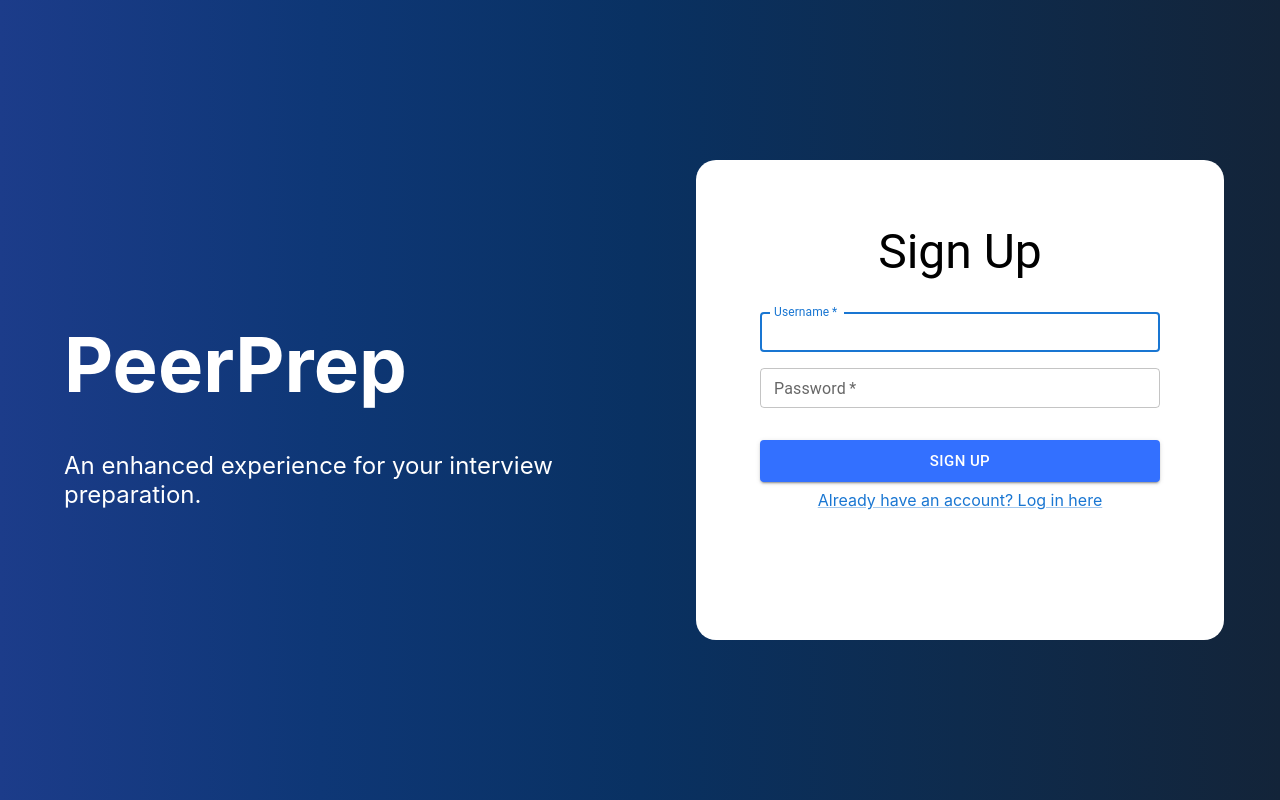
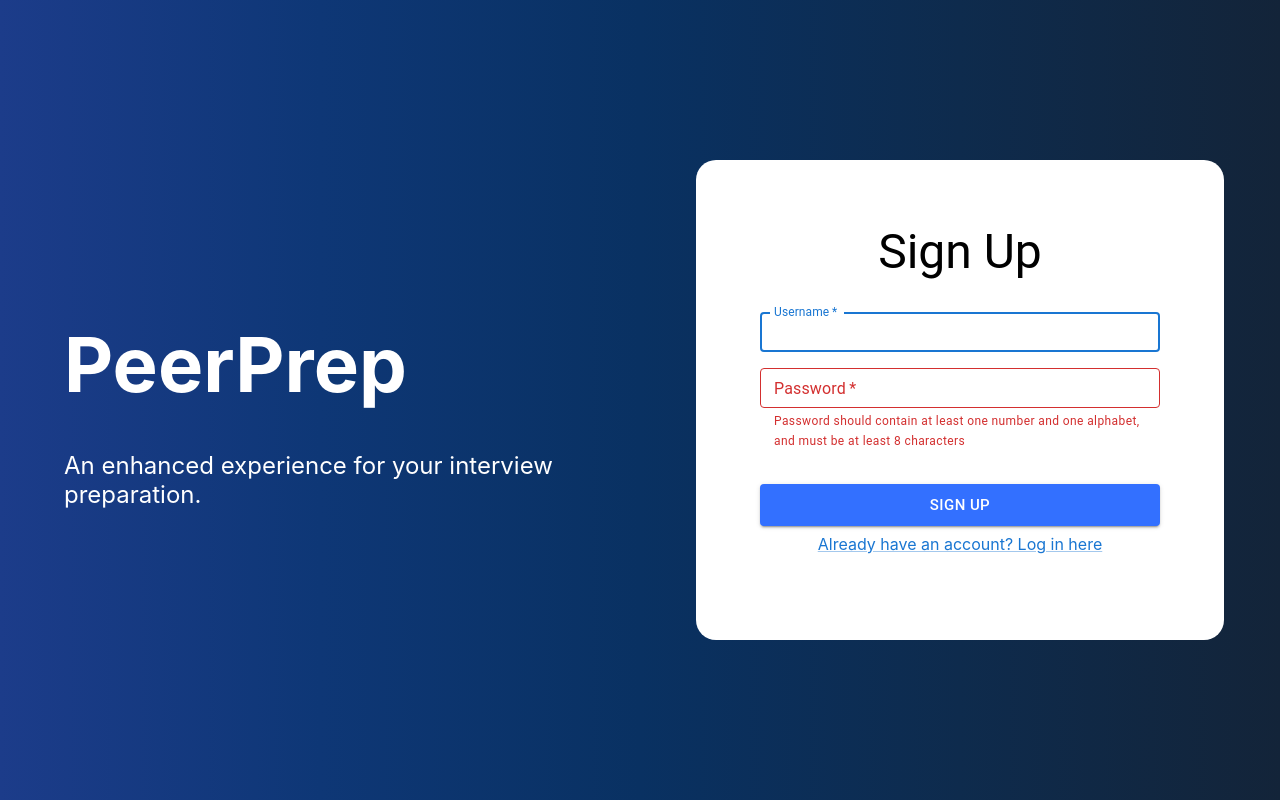
Before and after one commit to Punpun1643/PeerPrep-frontend, a React (Create React App) app in the folder frontend/: page /signup in a window 1280 px wide. Built offline with nearby package versions, Linux system fonts and the light colour scheme.

Commit message:
Fix error message

```diff
--- a/frontend/src/components/UserService/components/Signup.js
+++ b/frontend/src/components/UserService/components/Signup.js
@@ -52,6 +52,11 @@ function Signup() {
         setDialogMsg(msg)
     }
 
+    const verifyPassword = (password) => {
+        const pwRegex = /^(?=.*[A-Za-z])(?=.*\d)[A-Za-z\d@$!%*?&]{8,}$/;
+        return password.match(pwRegex) !== null;
+    }
+
     return (
         <React.Fragment>
             <div className="signup">
@@ -71,7 +76,7 @@ function Signup() {
                         />
                         <TextField
                             className="userInput"
-                            error={!(password === '' || password.length >= 8)}
+                            error={!verifyPassword(password)}
                             required
                             label="Password"
                             variant="outlined"
@@ -79,9 +84,9 @@ function Signup() {
                             type="password"
                             value={password}
                             onChange={(e) => setPassword(e.target.value)}
-                            helperText={!(password === '' || password.length >= 8)
-                                ? "Password should contain at least 8 characters and is alphanumeric"
-                                : ''}
+                            helperText={ !verifyPassword(password)
+                                ? "Password should contain at least one number and one alphabet, and must be at least 8 characters"
+                                : ""}
                             sx={{marginBottom: "2rem"}}
                         />
                     </div>
```
